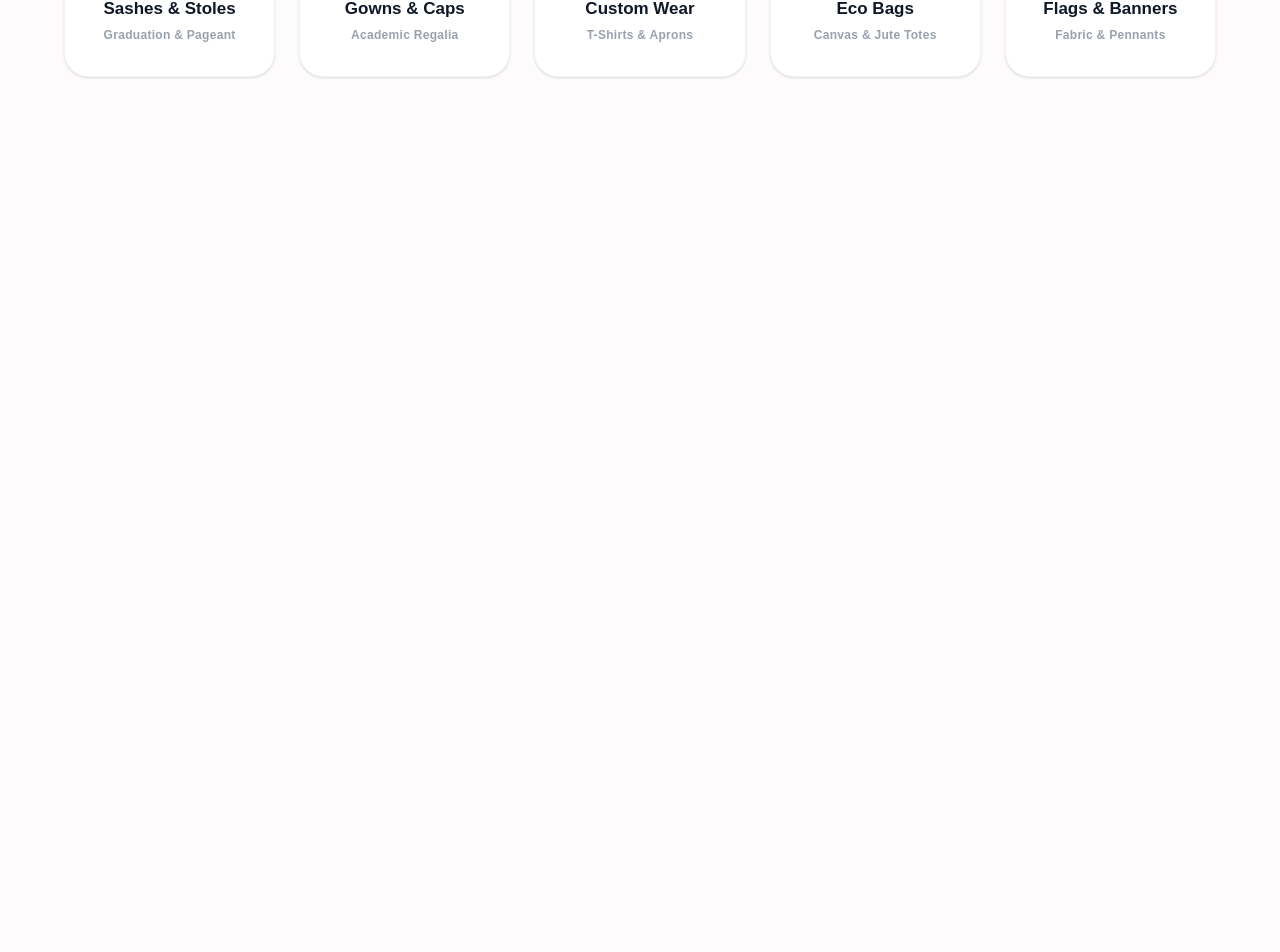
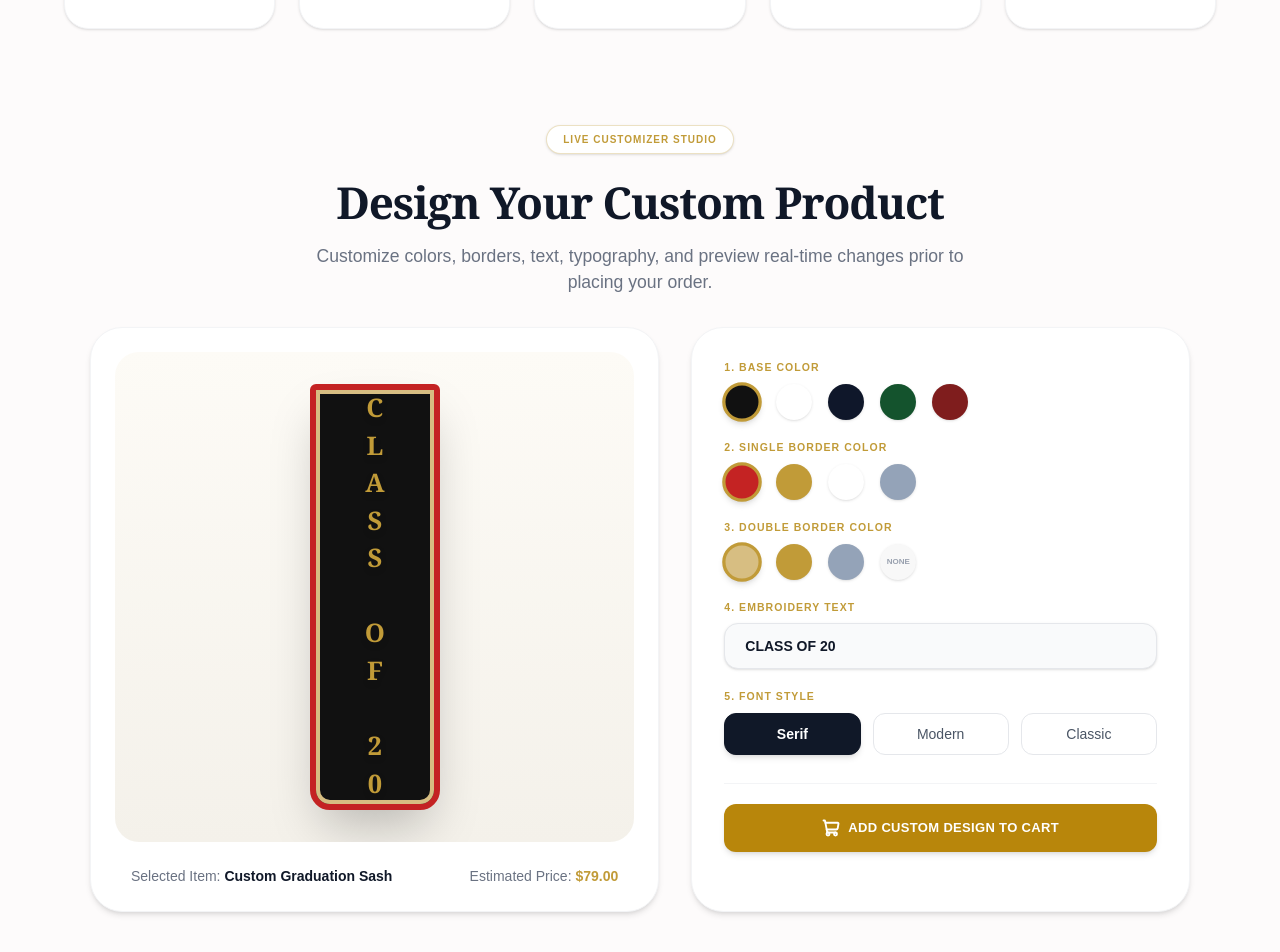
Before and after one commit to aman-2904/Sashcraft, a Next.js app: page / in a window 1280 px wide. Shown: the part 1435-2387 px from the top of the page. Before the commit the page ends 1608 px from the top, so only its background shows below. Built offline with nearby package versions, Linux system fonts and the light colour scheme.

Commit message:
feat: add live Customizer component to home page

```diff
--- a/src/app/page.tsx
+++ b/src/app/page.tsx
@@ -1,5 +1,6 @@
 import Image from "next/image";
 import { Crown, Wand2, ArrowRight, Ribbon, GraduationCap, Shirt, ShoppingBag, Flag } from "lucide-react";
+import Customizer from "@/components/Customizer/Customizer";
 
 export default function Home() {
   return (
@@ -83,7 +84,7 @@ export default function Home() {
       </div>
 
       {/* Categories Section */}
-      <section className="w-full max-w-[1400px] mx-auto px-8 md:px-16 py-24 flex flex-col items-center">
+      <section className="w-full max-w-[1400px] mx-auto px-8 md:px-16 pt-12 pb-16 flex flex-col items-center">
         {/* Heading */}
         <div className="text-center mb-14">
           <h3 className="text-[#b8860b] text-[11px] font-bold tracking-widest uppercase mb-4">ARTISANAL OFFERINGS</h3>
@@ -139,6 +140,9 @@ export default function Home() {
           </div>
         </div>
       </section>
+
+      {/* Live Customizer Studio Section */}
+      <Customizer />
     </main>
   );
 }
--- /dev/null
+++ b/src/components/Customizer/Customizer.tsx
@@ -0,0 +1,191 @@
+"use client";
+
+import { useState } from "react";
+import { ChevronDown, ShoppingCart } from "lucide-react";
+
+export default function Customizer() {
+  const [baseColor, setBaseColor] = useState("#111111");
+  const [singleBorderColor, setSingleBorderColor] = useState("#c42323");
+  const [doubleBorderColor, setDoubleBorderColor] = useState("#d7be82");
+  const [text, setText] = useState("CLASS OF 20");
+  const [fontStyle, setFontStyle] = useState("Serif"); // Serif, Modern, Classic
+
+  // Base colors mapping
+  const baseColors = [
+    { name: "Black", hex: "#111111" },
+    { name: "White", hex: "#ffffff" },
+    { name: "Navy Blue", hex: "#0f172a" },
+    { name: "Forest Green", hex: "#14532d" },
+    { name: "Burgundy", hex: "#7f1d1d" },
+  ];
+
+  const singleBorderColors = [
+    { name: "Red", hex: "#c42323" },
+    { name: "Gold", hex: "#c19b38" },
+    { name: "White", hex: "#ffffff" },
+    { name: "Silver", hex: "#94a3b8" },
+  ];
+
+  const doubleBorderColors = [
+    { name: "Champagne", hex: "#d7be82" },
+    { name: "Gold", hex: "#c19b38" },
+    { name: "Silver", hex: "#94a3b8" },
+    { name: "None", hex: "transparent" },
+  ];
+
+  const getFontFamily = () => {
+    switch(fontStyle) {
+      case "Modern": return "font-sans font-bold tracking-[0.3em]";
+      case "Classic": return "font-serif italic font-semibold tracking-widest";
+      default: return "font-serif font-bold tracking-widest";
+    }
+  };
+
+  return (
+    <section className="w-full bg-[#fdfbfb] px-8 md:px-16 pt-8 pb-16 flex flex-col items-center">
+      {/* Header */}
+      <div className="text-center mb-8 flex flex-col items-center">
+        <div className="bg-white border border-[#c19b38]/30 text-[#c19b38] px-4 py-1.5 rounded-full text-[10px] font-bold tracking-widest uppercase mb-6 shadow-sm">
+          LIVE CUSTOMIZER STUDIO
+        </div>
+        <h2 className="text-4xl md:text-[2.75rem] font-serif font-bold text-gray-900 mb-4 tracking-tight">Design Your Custom Product</h2>
+        <p className="text-gray-500 text-[1.1rem] max-w-2xl">
+          Customize colors, borders, text, typography, and preview real-time changes prior to placing your order.
+        </p>
+      </div>
+
+      {/* Layout */}
+      <div className="w-full max-w-[1100px] flex flex-col lg:flex-row gap-8">
+
+        {/* Left Preview */}
+        <div className="flex-[1.2] bg-white border border-gray-100 rounded-[2rem] p-6 flex flex-col shadow-md hover:shadow-xl transition-shadow duration-500">
+          <div className="flex-1 bg-gradient-to-b from-[#fdfbf6] to-[#f4f1ea] rounded-[1.5rem] w-full flex items-center justify-center py-8 relative min-h-[440px] overflow-hidden">
+
+            {/* Live CSS Sash Render */}
+            <div
+              className="relative w-[130px] min-h-[380px] h-fit shadow-2xl flex flex-col items-center justify-center transition-all duration-500"
+              style={{
+                backgroundColor: baseColor,
+                border: `6px solid ${singleBorderColor}`,
+                outline: doubleBorderColor !== 'transparent' ? `4px solid ${doubleBorderColor}` : 'none',
+                outlineOffset: '-10px',
+                borderBottomLeftRadius: '20px',
+                borderBottomRightRadius: '20px',
+                borderTopLeftRadius: '6px',
+                borderTopRightRadius: '6px'
+              }}
+            >
+              <div
+                className={`text-[#c19b38] text-[1.6rem] leading-none flex flex-col items-center justify-center gap-1 transition-all duration-300 drop-shadow-md py-8 ${getFontFamily()}`}
+                style={{ writingMode: 'vertical-rl', textOrientation: 'upright' }}
+              >
+                {text.toUpperCase() || " "}
+              </div>
+            </div>
+
+          </div>
+
+          <div className="flex items-center justify-between mt-6 px-4 text-[14px]">
+            <div className="text-gray-500">
+              Selected Item: <span className="font-bold text-gray-900">Custom Graduation Sash</span>
+            </div>
+            <div className="text-gray-500">
+              Estimated Price: <span className="font-bold text-[#c19b38]">$79.00</span>
+            </div>
+          </div>
+        </div>
+
+        {/* Right Controls */}
+        <div className="flex-1 bg-white border border-gray-100 rounded-[2rem] p-6 lg:p-8 flex flex-col gap-5 shadow-md">
+
+          {/* Base Color Select */}
+          <div className="flex flex-col gap-2">
+            <label className="text-[#c19b38] text-[10.5px] font-bold tracking-widest uppercase">1. BASE COLOR</label>
+            <div className="relative flex flex-wrap gap-4">
+              {baseColors.map(c => (
+                <button
+                  key={c.name}
+                  onClick={() => setBaseColor(c.hex)}
+                  className={`w-9 h-9 rounded-full border-[3px] transition-all duration-200 ${baseColor === c.hex ? 'border-[#c19b38] scale-110 shadow-md' : 'border-transparent hover:scale-105 shadow-sm'}`}
+                  style={{ backgroundColor: c.hex }}
+                  title={c.name}
+                />
+              ))}
+            </div>
+          </div>
+
+          {/* Single Border Select */}
+          <div className="flex flex-col gap-2">
+            <label className="text-[#c19b38] text-[10.5px] font-bold tracking-widest uppercase">2. SINGLE BORDER COLOR</label>
+            <div className="relative flex flex-wrap gap-4">
+              {singleBorderColors.map(c => (
+                <button
+                  key={c.name}
+                  onClick={() => setSingleBorderColor(c.hex)}
+                  className={`w-9 h-9 rounded-full border-[3px] transition-all duration-200 ${singleBorderColor === c.hex ? 'border-[#c19b38] scale-110 shadow-md' : 'border-transparent hover:scale-105 shadow-sm'}`}
+                  style={{ backgroundColor: c.hex }}
+                  title={c.name}
+                />
+              ))}
+            </div>
+          </div>
+
+          {/* Double Border Select */}
+          <div className="flex flex-col gap-2">
+            <label className="text-[#c19b38] text-[10.5px] font-bold tracking-widest uppercase">3. DOUBLE BORDER COLOR</label>
+            <div className="relative flex flex-wrap gap-4 items-center">
+              {doubleBorderColors.map(c => (
+                <button
+                  key={c.name}
+                  onClick={() => setDoubleBorderColor(c.hex)}
+                  className={`w-9 h-9 rounded-full border-[3px] transition-all duration-200 flex items-center justify-center ${doubleBorderColor === c.hex ? 'border-[#c19b38] scale-110 shadow-md' : 'border-transparent hover:scale-105 shadow-sm'}`}
+                  style={{ backgroundColor: c.hex === 'transparent' ? '#f8f8f8' : c.hex }}
+                  title={c.name}
+                >
+                  {c.hex === 'transparent' && <span className="text-[8px] font-bold text-gray-400">NONE</span>}
+                </button>
+              ))}
+            </div>
+          </div>
+
+          {/* Text Input */}
+          <div className="flex flex-col gap-2">
+            <label className="text-[#c19b38] text-[10.5px] font-bold tracking-widest uppercase">4. EMBROIDERY TEXT</label>
+            <input
+              type="text"
+              value={text}
+              onChange={(e) => setText(e.target.value)}
+              placeholder="Enter custom text..."
+              className="w-full bg-gray-50 border border-gray-200 text-gray-900 rounded-[14px] px-5 py-3 text-sm font-semibold focus:outline-none focus:border-[#c19b38] focus:bg-white transition-all shadow-sm focus:shadow-md"
+            />
+          </div>
+
+          {/* Font Style Buttons */}
+          <div className="flex flex-col gap-2">
+            <label className="text-[#c19b38] text-[10.5px] font-bold tracking-widest uppercase">5. FONT STYLE</label>
+            <div className="flex gap-3">
+              {['Serif', 'Modern', 'Classic'].map(f => (
+                <button
+                  key={f}
+                  onClick={() => setFontStyle(f)}
+                  className={`flex-1 rounded-[12px] py-2.5 text-sm transition-all duration-200 ${fontStyle === f ? 'bg-gray-900 border border-gray-900 text-white shadow-md font-bold' : 'bg-white border border-gray-200 text-gray-600 hover:border-gray-400 font-medium'}`}
+                >
+                  {f}
+                </button>
+              ))}
+            </div>
+          </div>
+
+          {/* Submit Button */}
+          <div className="mt-2 pt-5 border-t border-gray-100 flex flex-col items-center gap-3">
+            <button className="w-full bg-[#b8860b] hover:bg-[#a07409] text-white rounded-xl py-3.5 h-12 font-bold text-[13px] tracking-wide flex items-center justify-center gap-2 transition-all shadow-md hover:-translate-y-0.5 hover:shadow-lg">
+              <ShoppingCart size={18} strokeWidth={2.5} />
+              ADD CUSTOM DESIGN TO CART
+            </button>
+          </div>
+
+        </div>
+      </div>
+    </section>
+  );
+}
```
